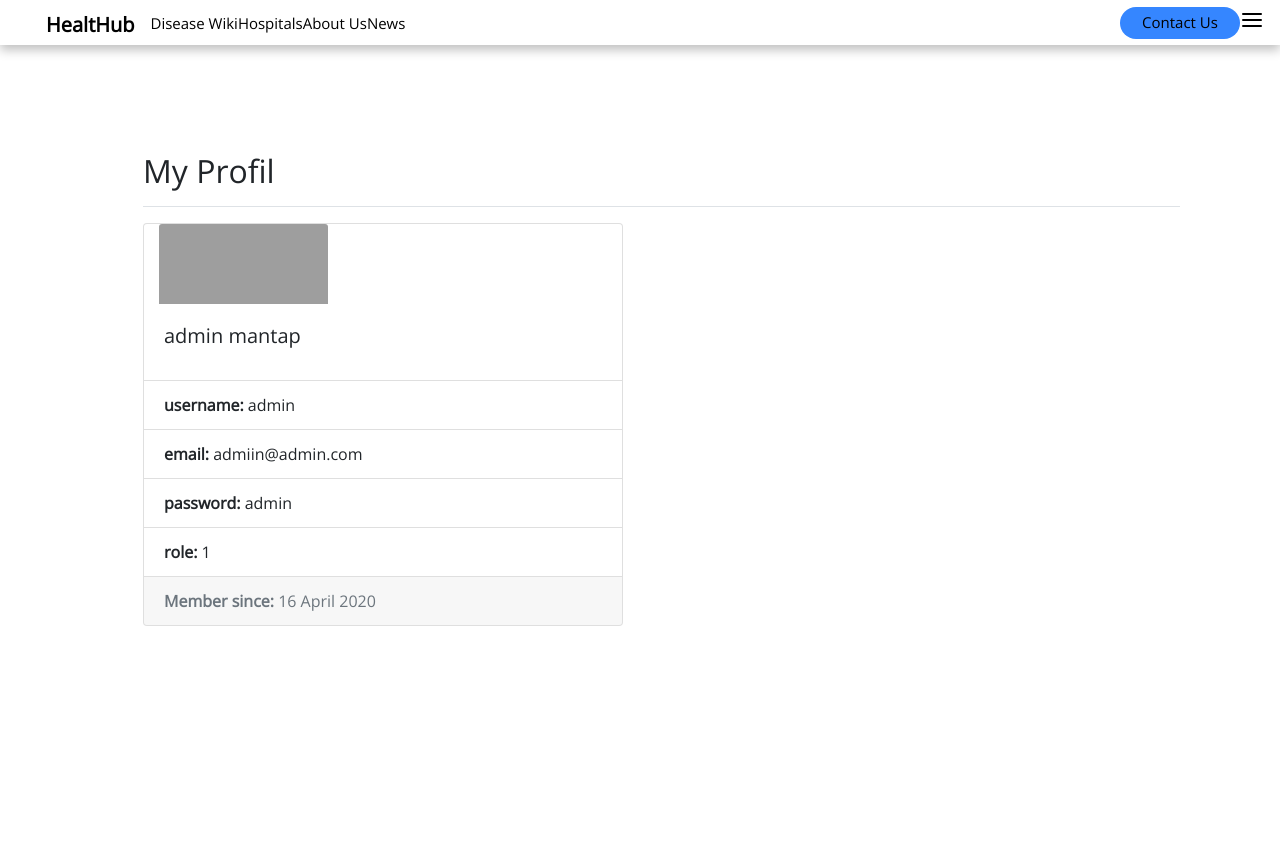
After one commit to raihanns/Tubes, a CodeIgniter app: page /tubesWEBPRO/index.php/user/profile in a window 1280 px wide. The commit adds this page. Run offline with CodeIgniter, Linux system fonts and the light colour scheme; a user stored in the database is signed in; data comes from the database, SQL or seed files in the repository; some libraries are stand-ins or nearby versions; grey boxes are pictures that could not be loaded.

Commit message:
my profile

```diff
--- a/application/controllers/User.php
+++ b/application/controllers/User.php
@@ -18,6 +18,16 @@ class User extends CI_Controller
         $this->load->view('templates/header', $data);
         $this->load->view('templates/sidebar', $data);
         $this->load->view('Main', $data);
+        $this->load->view('templates/footer');
+    }
+
+    public function profile()
+    {
+        $data['user'] = $this->db->get_where('user', ['email' => $this->session->userdata('email')])->row_array();
+        $data['title'] = 'My Profil';
+        $this->load->view('templates/header', $data);
+        $this->load->view('templates/sidebar', $data);
+        $this->load->view('user/profile', $data);
         $this->load->view('templates/footer');
     }
 
@@ -79,13 +89,10 @@ class User extends CI_Controller
         $data2 = [
             'slot' => $this->M_Hospital->getHospitalSlotByName($data['hospital']) - 1
         ];
-          $this->M_Hospital->editHospital2($id,$data2);
+        $this->M_Hospital->editHospital2($id, $data2);
         $this->M_Auth->insertAppointment($data);
         $message = ['flash' => 'Appointment Berhasil Dibuat'];
         $this->session->set_flashdata($message);
         redirect('user/alertappointment');
-
-
     }
-
 }
--- a/application/views/templates/sidebar.php
+++ b/application/views/templates/sidebar.php
@@ -19,9 +19,10 @@
         font-size: 36px;
         margin-left: 50px;
     }
+
     img {
-    width: 80px;
-    height: 80px;
+        width: 80px;
+        height: 80px;
     }
 </style>
 
@@ -32,7 +33,7 @@
             <a href="javascript:void(0)" class="closebtn" onclick="closeNav()">×</a>
 
             <div style="text-align:center;">
-                <img src="<?php echo base_url('/assets/img/profile/') . $user['image']; ?>">
+                <img src="<?php echo base_url('/assets/images/') . $user['image']; ?>">
                 <br></br>
                 <h5 id="brand"><?= $user['nama_depan']; ?></h5>
             </div>
--- /dev/null
+++ b/application/views/user/profile.php
@@ -0,0 +1,25 @@
+<main id="pagenya" role="main" class="col-10" style="left:10%;">
+    <div class="d-flex justify-content-between flex-wrap flex-md-nowrap align-items-center pt-3 pb-2 mb-3 border-bottom">
+        <h1 style="padding-top:80px;" class="h2"><?= $title; ?></h1>
+    </div>
+    <div class="card mb-5" style="width: 30rem">
+        <div class="col-lg-5">
+            <img src="<?= base_url('assets/images/' . $user['image']) ?>" class="card-img-top" alt="...">
+        </div>
+
+        <div class="card-body">
+            <h5 class="card-title"><?= $user['nama_depan'] . ' ' . $user['nama_belakang'] ?></h5>
+        </div>
+        <ul class="list-group list-group-flush">
+            <li class="list-group-item"><?= '<b>username:</b> ' .  $user['username'] ?></li>
+            <li class="list-group-item"><?= '<b>email:</b> ' .  $user['email'] ?></li>
+            <li class="list-group-item"><?= '<b>password:</b> ' .  $user['password'] ?></li>
+            <li class="list-group-item"><?= '<b>role:</b> ' .  $user['role_id'] ?></li>
+        </ul>
+        <div class="card-footer text-muted">
+            <?= '<b>Member since:</b> ' .  date('d F Y', $user['date_created']); ?></li>
+        </div>
+    </div>
+
+
+</main>
```
Also changed, not shown: application/views/admin/news/index.php (+1 -24 lines). Lines whose indentation alone changed are shown as unchanged.
